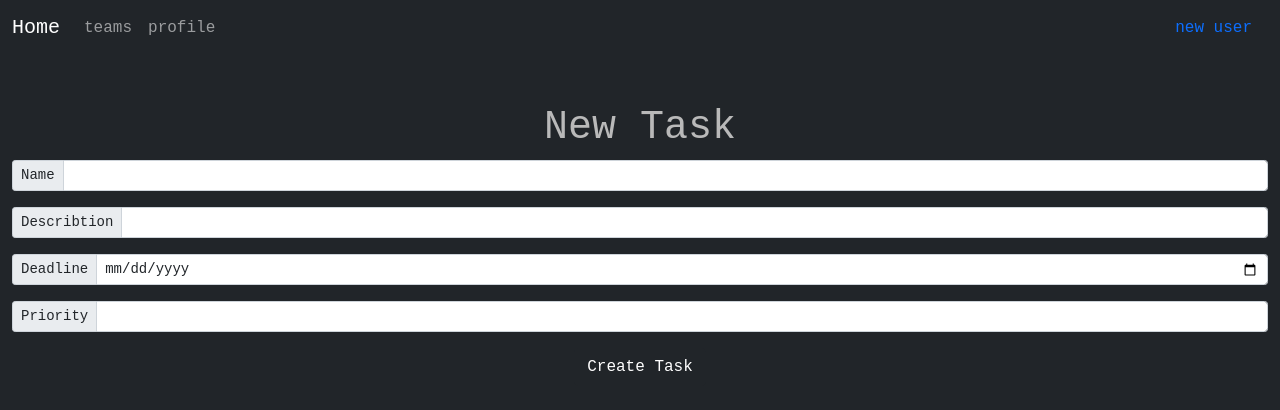
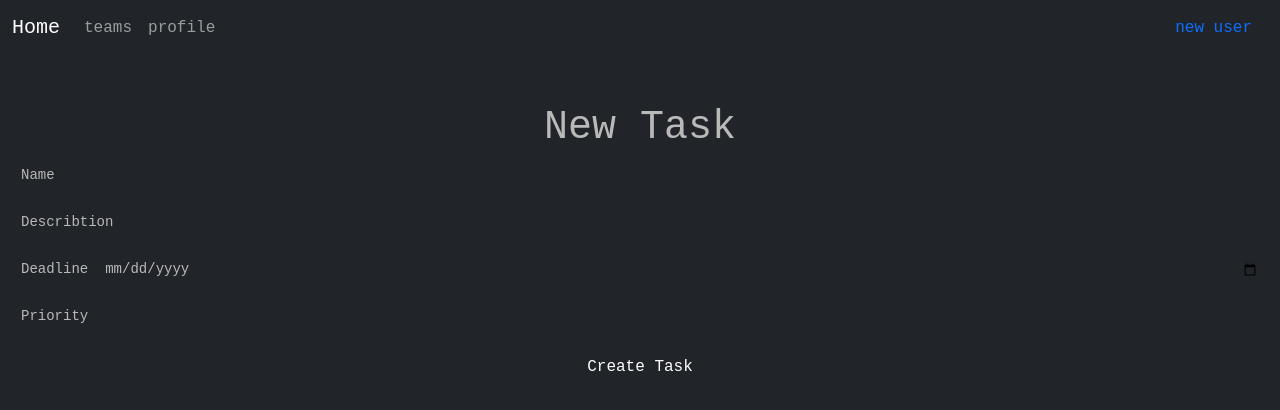
Before and after one commit to Inf-inity/to-do-list-frontend, a Flask app: page /new in a window 1280 px wide. Shown: the top 410 px of the page. Run offline with Flask 2, Linux system fonts and the light colour scheme.

Commit message:
fixes of our shit

```diff
--- a/static/style.css
+++ b/static/style.css
@@ -18,3 +18,13 @@ card {
     background-color: #212529;
     color:#b9b9b9;
 }
+
+span {
+    background-color: #212529;
+    color: #b9b9b9;
+}
+
+.bg-dark {
+    border-color: transparent;
+    color: #b9b9b9;
+}
--- a/templates/invite.html
+++ b/templates/invite.html
@@ -1,16 +1,16 @@
 {% extends "layout.html" %}
 
 {% block body %}
-<div class="card w-75 text-bg-dark">
+<div class="card w-75 bg-dark" style="background-color:#212529; color:#b9b9b9;">
   <div class="card-body">
     <h5 class="card-title">INVITE PAGE</h5>
     <form action="/invite_success" method="POST">
       <div class="input-group input-group-sm mb-3">
-        <span class="input-group-text" id="team_id">Team ID</span>
+        <span class="input-group-text bg-dark borderless" style="color:#b9b9b9;" id="team_id">Team ID</span>
         <input id="team" name="team" type="text" class="form-control input-bl" aria-label="Sizing example input" aria-describedby="inputGroup-sizing-sm">
       </div>
       <div class="input-group input-group-sm mb-3">
-        <span class="input-group-text" id="user_id">USER ID</span>
+        <span class="input-group-text bg-dark borderless" style="color:#b9b9b9;" id="user_id">USER ID</span>
         <input id="user" name="user" type="text" class="form-control input-bl" aria-label="Sizing example input" aria-describedby="inputGroup-sizing-sm">
       </div>
       <button type="submit" value="submit" class="btn btn-dark">Confirm</button>
--- a/templates/layout.html
+++ b/templates/layout.html
@@ -43,7 +43,7 @@
                         </div>
                         {% else %}
                         <div class="justify-content-end">
-                            <a class="nav-link" href="/make_user">new user</a>
+                            <a class="nav-link" href="/new_user">new user</a>
                         </div>
                         {% endif %}
                     {% endif %}
--- a/templates/new_task.html
+++ b/templates/new_task.html
@@ -8,23 +8,23 @@
 
     <form method="post" action="/new_task">
         <div class="input-group input-group-sm mb-3">
-            <span class="input-group-text" id="task_name">Name</span>
-            <input name="title" type="text" class="form-control" aria-label="Sizing example input" aria-describedby="inputGroup-sizing-sm">
+            <span class="input-group-text bg-dark" id="task_name" style="color:#b9b9b9;">Name</span>
+            <input name="title" type="text" class="form-control bg-dark" style="color:#b9b9b9;" aria-label="Sizing example input" aria-describedby="inputGroup-sizing-sm">
           </div>
 
           <div class="input-group input-group-sm mb-3">
-            <span class="input-group-text" id="task_beschreibung">Describtion</span>
-            <input name="desc" type="text" class="form-control" aria-label="Sizing example input" aria-describedby="inputGroup-sizing-sm">
+            <span class="bg-dark input-group-text" style="color:#b9b9b9;" id="task_beschreibung">Describtion</span>
+            <input name="desc" type="text"  style="color:#b9b9b9;" class="form-control bg-dark" aria-label="Sizing example input" aria-describedby="inputGroup-sizing-sm">
           </div>
 
           <div class="input-group input-group-sm mb-3">
-            <span class="input-group-text" id="task_deadline">Deadline</span>
-            <input name="time" type="date" class="form-control" aria-label="Sizing example input" aria-describedby="inputGroup-sizing-sm">
+            <span class="input-group-text bg-dark" style="color:#b9b9b9;" id="task_deadline">Deadline</span>
+            <input name="time" type="date" style="color:#b9b9b9;" class="form-control bg-dark" aria-label="Sizing example input" aria-describedby="inputGroup-sizing-sm">
           </div>
 
           <div class="input-group input-group-sm mb-3">
-            <span class="input-group-text" id="task_priority">Priority</span>
-            <input name="prio" type="number" min="1" max="3" class="form-control" aria-label="Sizing example input" aria-describedby="inputGroup-sizing-sm">
+            <span class="input-group-text bg-dark" style="color:#b9b9b9;" id="task_priority">Priority</span>
+            <input name="prio" type="number" style="color:#b9b9b9;" min="1" max="3" class="bg-dark form-control" aria-label="Sizing example input" aria-describedby="inputGroup-sizing-sm">
           </div>
 
           <button type="submit" class="btn btn-dark">Create Task</button>
--- a/templates/task.html
+++ b/templates/task.html
@@ -18,6 +18,6 @@
       </div>
     </div>
     {% endfor %}
-    <button class="btn btn-dark"><a href="/new_task"> + </a></button>
+    <button class="btn btn-dark"><a href="/new"> + </a></button>
   </div>
 {% endblock %}
```
Also changed, not shown: templates/make_user.html (+4 -4 lines).
